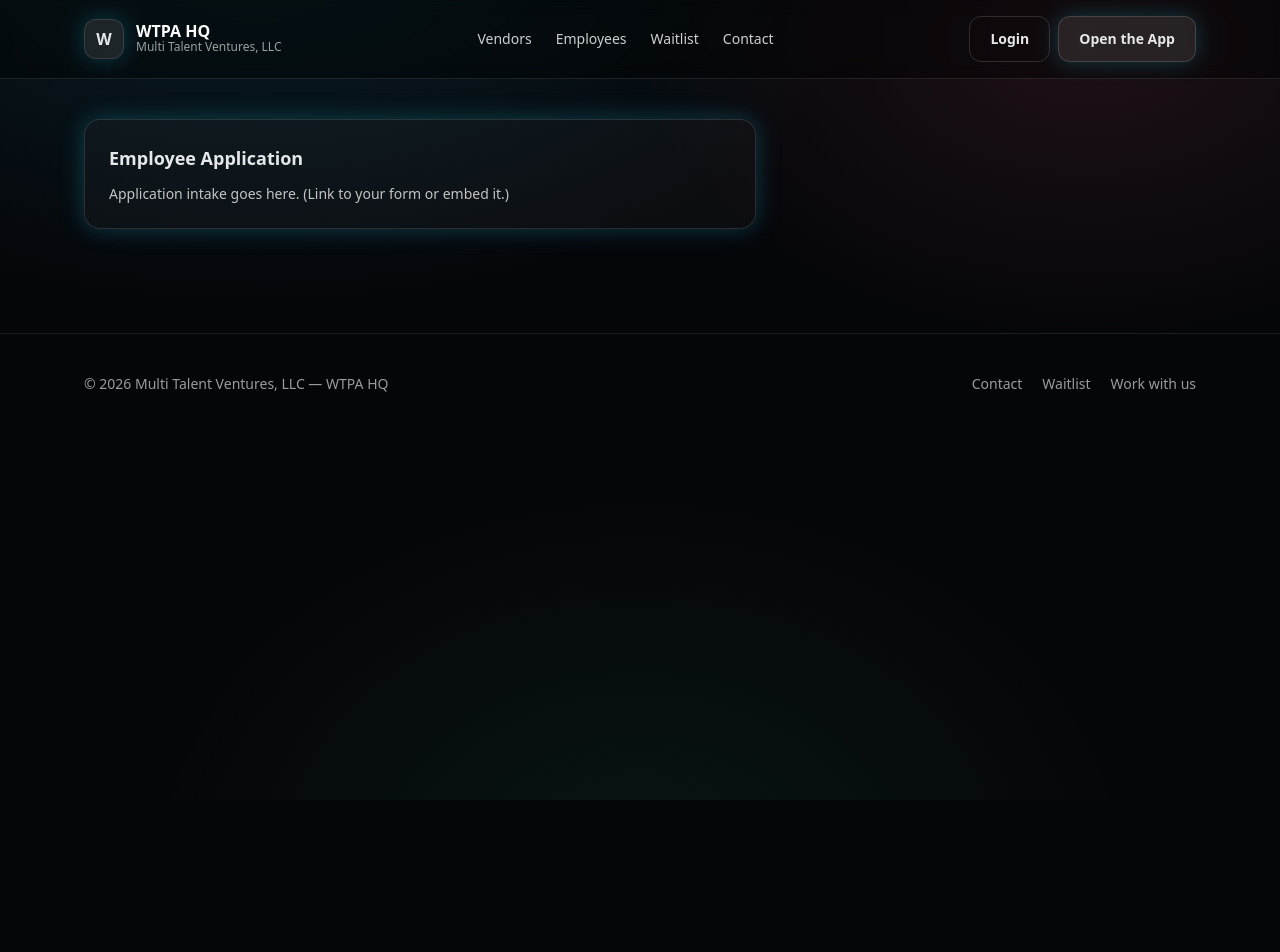
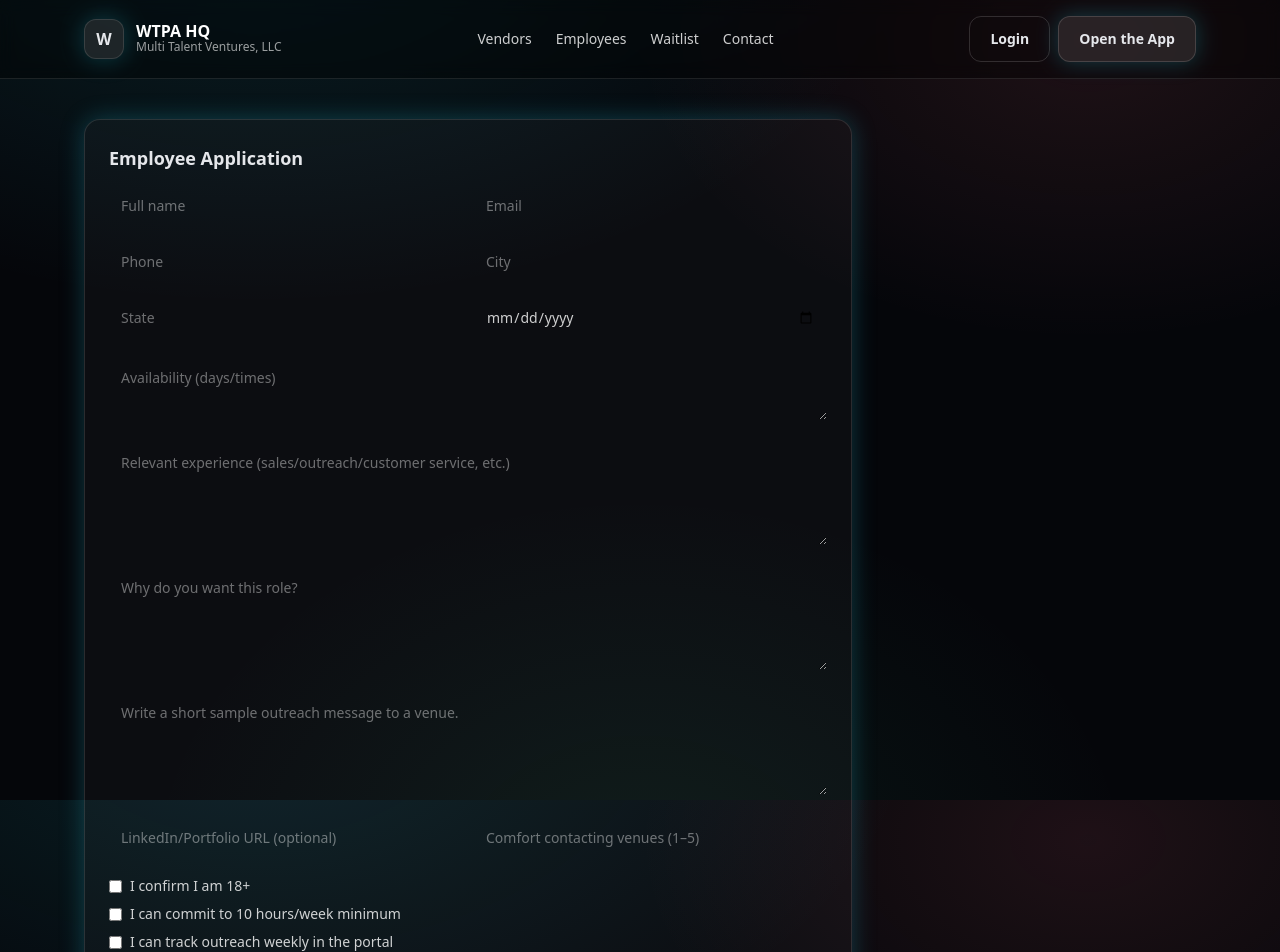
Before and after one commit to krimdelakrim/wtpa-hq, a Next.js app: page /employees/apply in a window 1280 px wide. Shown: the top 952 px of the page. Before the commit the page ends 800 px from the top, so only its background shows below. Built offline with nearby package versions, Linux system fonts and the light colour scheme.

Commit message:
add employee application form + supabase server API route

```diff
--- a/app/(public)/employees/apply/page.tsx
+++ b/app/(public)/employees/apply/page.tsx
@@ -1,12 +1,117 @@
+"use client";
+
+import { useState } from "react";
 import NeonCard from "@/components/NeonCard";
+import NeonButton from "@/components/NeonButton";
 
-export default function Apply() {
+export default function EmployeeApplyPage() {
+  const [loading, setLoading] = useState(false);
+  const [msg, setMsg] = useState<string | null>(null);
+
+  async function onSubmit(e: React.FormEvent<HTMLFormElement>) {
+    e.preventDefault();
+    setLoading(true);
+    setMsg(null);
+
+    const form = new FormData(e.currentTarget);
+    const payload = Object.fromEntries(form.entries());
+
+    // Convert checkbox "on" to boolean
+    const toBool = (v: any) => v === "on" || v === "true";
+
+    const body = {
+      ...payload,
+      age_18_plus: toBool(payload.age_18_plus),
+      can_commit_10hrs: toBool(payload.can_commit_10hrs),
+      transportation: payload.transportation ? toBool(payload.transportation) : null,
+      smartphone_internet: payload.smartphone_internet ? toBool(payload.smartphone_internet) : null,
+      comfortable_portal: payload.comfortable_portal ? toBool(payload.comfortable_portal) : null,
+      agrees_terms: toBool(payload.agrees_terms),
+      comfort_contacting: payload.comfort_contacting
+        ? Number(payload.comfort_contacting)
+        : null,
+    };
+
+    const res = await fetch("/api/employees/apply", {
+      method: "POST",
+      headers: { "Content-Type": "application/json" },
+      body: JSON.stringify(body),
+    });
+
+    const data = await res.json();
+    setLoading(false);
+
+    if (!res.ok) setMsg(data.error || "Something went wrong.");
+    else setMsg("Application submitted. Thank you!");
+    if (res.ok) e.currentTarget.reset();
+  }
+
   return (
-    <div className="max-w-2xl">
+    <div className="max-w-3xl space-y-6">
       <NeonCard title="Employee Application">
-        <p className="text-white/75">
-          Application intake goes here. (Link to your form or embed it.)
-        </p>
+        <form className="space-y-4" onSubmit={onSubmit}>
+          <div className="grid md:grid-cols-2 gap-3">
+            <input name="full_name" required placeholder="Full name" className="w-full rounded-md p-3" />
+            <input name="email" required type="email" placeholder="Email" className="w-full rounded-md p-3" />
+            <input name="phone" placeholder="Phone" className="w-full rounded-md p-3" />
+            <input name="city" placeholder="City" className="w-full rounded-md p-3" />
+            <input name="state" placeholder="State" className="w-full rounded-md p-3" />
+            <input name="start_date" type="date" className="w-full rounded-md p-3" />
+          </div>
+
+          <textarea name="availability" placeholder="Availability (days/times)" className="w-full rounded-md p-3" />
+
+          <textarea
+            name="experience"
+            placeholder="Relevant experience (sales/outreach/customer service, etc.)"
+            className="w-full rounded-md p-3"
+            rows={4}
+          />
+
+          <textarea
+            name="why_role"
+            placeholder="Why do you want this role?"
+            className="w-full rounded-md p-3"
+            rows={4}
+          />
+
+          <textarea
+            name="sample_outreach"
+            placeholder="Write a short sample outreach message to a venue."
+            className="w-full rounded-md p-3"
+            rows={4}
+          />
+
+          <div className="grid md:grid-cols-2 gap-3">
+            <input name="linkedin_url" placeholder="LinkedIn/Portfolio URL (optional)" className="w-full rounded-md p-3" />
+            <input name="comfort_contacting" type="number" min={1} max={5} placeholder="Comfort contacting venues (1–5)" className="w-full rounded-md p-3" />
+          </div>
+
+          <div className="space-y-2 text-sm">
+            <label className="flex items-center gap-2">
+              <input name="age_18_plus" type="checkbox" required />
+              I confirm I am 18+
+            </label>
+            <label className="flex items-center gap-2">
+              <input name="can_commit_10hrs" type="checkbox" />
+              I can commit to 10 hours/week minimum
+            </label>
+            <label className="flex items-center gap-2">
+              <input name="comfortable_portal" type="checkbox" />
+              I can track outreach weekly in the portal
+            </label>
+            <label className="flex items-center gap-2">
+              <input name="agrees_terms" type="checkbox" required />
+              I agree my hours require approval and my info is accurate
+            </label>
+          </div>
+
+          <NeonButton type="submit" disabled={loading}>
+            {loading ? "Submitting…" : "Submit Application"}
+          </NeonButton>
+
+          {msg && <p className="text-white/75">{msg}</p>}
+        </form>
       </NeonCard>
     </div>
   );
--- /dev/null
+++ b/app/api/employees/apply/route.ts
@@ -0,0 +1,73 @@
+import { NextResponse } from "next/server";
+import { supabaseServer } from "@/src/lib/supabase/server";
+
+function isEmail(v: unknown) {
+  return typeof v === "string" && /^[^\s@]+@[^\s@]+\.[^\s@]+$/.test(v);
+}
+
+export async function POST(req: Request) {
+  try {
+    const body = await req.json();
+
+    if (!body.full_name || typeof body.full_name !== "string") {
+      return NextResponse.json({ error: "Full name is required." }, { status: 400 });
+    }
+    if (!isEmail(body.email)) {
+      return NextResponse.json({ error: "Valid email is required." }, { status: 400 });
+    }
+    if (!body.age_18_plus) {
+      return NextResponse.json({ error: "You must confirm you are 18+." }, { status: 400 });
+    }
+    if (!body.agrees_terms) {
+      return NextResponse.json({ error: "You must agree to the terms." }, { status: 400 });
+    }
+
+    const comfort =
+      body.comfort_contacting === null || body.comfort_contacting === undefined
+        ? null
+        : Number(body.comfort_contacting);
+
+    if (comfort !== null && (!Number.isFinite(comfort) || comfort < 1 || comfort > 5)) {
+      return NextResponse.json({ error: "Comfort rating must be 1–5." }, { status: 400 });
+    }
+
+    const row = {
+      full_name: body.full_name.trim(),
+      email: body.email.trim().toLowerCase(),
+      phone: body.phone ? String(body.phone).trim() : null,
+      city: body.city ? String(body.city).trim() : null,
+      state: body.state ? String(body.state).trim() : null,
+
+      age_18_plus: !!body.age_18_plus,
+
+      can_commit_10hrs: !!body.can_commit_10hrs,
+      availability: body.availability ? String(body.availability).trim() : null,
+      start_date: body.start_date ? String(body.start_date) : null,
+
+      transportation: body.transportation ?? null,
+      smartphone_internet: body.smartphone_internet ?? null,
+
+      experience: body.experience ? String(body.experience).trim() : null,
+      comfort_contacting: comfort,
+      comfortable_portal: body.comfortable_portal ?? null,
+
+      why_role: body.why_role ? String(body.why_role).trim() : null,
+      sample_outreach: body.sample_outreach ? String(body.sample_outreach).trim() : null,
+
+      linkedin_url: body.linkedin_url ? String(body.linkedin_url).trim() : null,
+
+      agrees_terms: !!body.agrees_terms,
+    };
+
+    const supabase = supabaseServer();
+    const { error } = await supabase.from("employee_applications").insert([row]);
+
+    if (error) {
+      return NextResponse.json({ error: error.message }, { status: 500 });
+    }
+
+    return NextResponse.json({ ok: true }, { status: 200 });
+  } catch {
+    return NextResponse.json({ error: "Invalid request body." }, { status: 400 });
+  }
+}
--- a/package.json
+++ b/package.json
@@ -11,7 +11,7 @@
   },
   "dependencies": {
     "@supabase/ssr": "^0.8.0",
-    "@supabase/supabase-js": "^2.93.3",
+    "@supabase/supabase-js": "^2.95.3",
     "next": "16.1.6",
     "react": "19.2.3",
     "react-dom": "19.2.3"
--- /dev/null
+++ b/src/lib/supabaseServer.ts
@@ -0,0 +1,9 @@
+import { createClient } from "@supabase/supabase-js";
+
+export function supabaseServer() {
+  return createClient(
+    process.env.NEXT_PUBLIC_SUPABASE_URL!,
+    process.env.SUPABASE_SERVICE_ROLE_KEY!, // server only
+    { auth: { persistSession: false } }
+  );
+}
```
Also changed, not shown: src/lib/supabase/server.ts (added), 2 other files (tests, documents, lock files or other folders).
